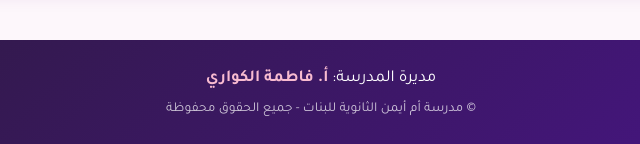
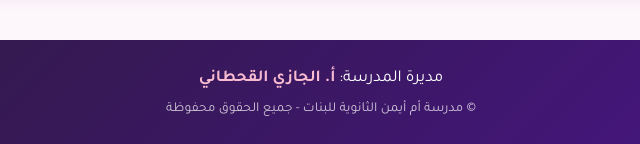
Before and after one commit to Yemna-Umm-Ayman/.qa, a plain HTML site: page index.html in a window 1280 px wide. Shown: the part 1278-1422 px from the top of the page, 319-959 px from the left. Drawn offline with Linux system fonts and the light colour scheme.

Commit message:
Update index.html

```diff
--- a/index.html
+++ b/index.html
@@ -147,7 +147,7 @@
     <!-- ===== Footer ===== -->
     <footer>
         <div class="container footer-inner">
-            <p class="principal">مديرة المدرسة: <strong>أ. فاطمة الكواري</strong></p>
+            <p class="principal">مديرة المدرسة: <strong>أ. الجازي القحطاني</strong></p>
             <p class="copyright">© <span id="year"></span> مدرسة أم أيمن الثانوية للبنات - جميع الحقوق محفوظة</p>
         </div>
     </footer>
```
